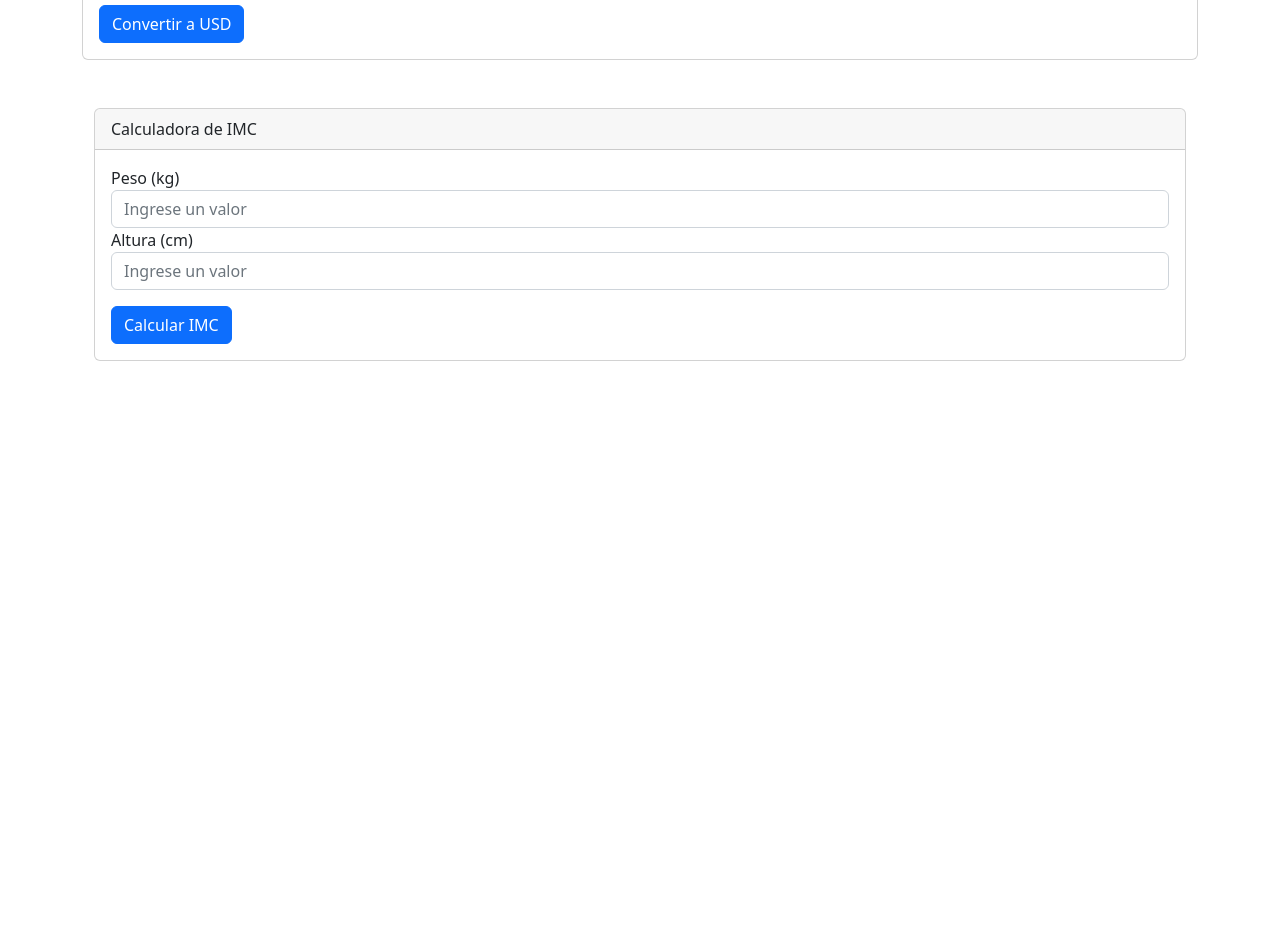
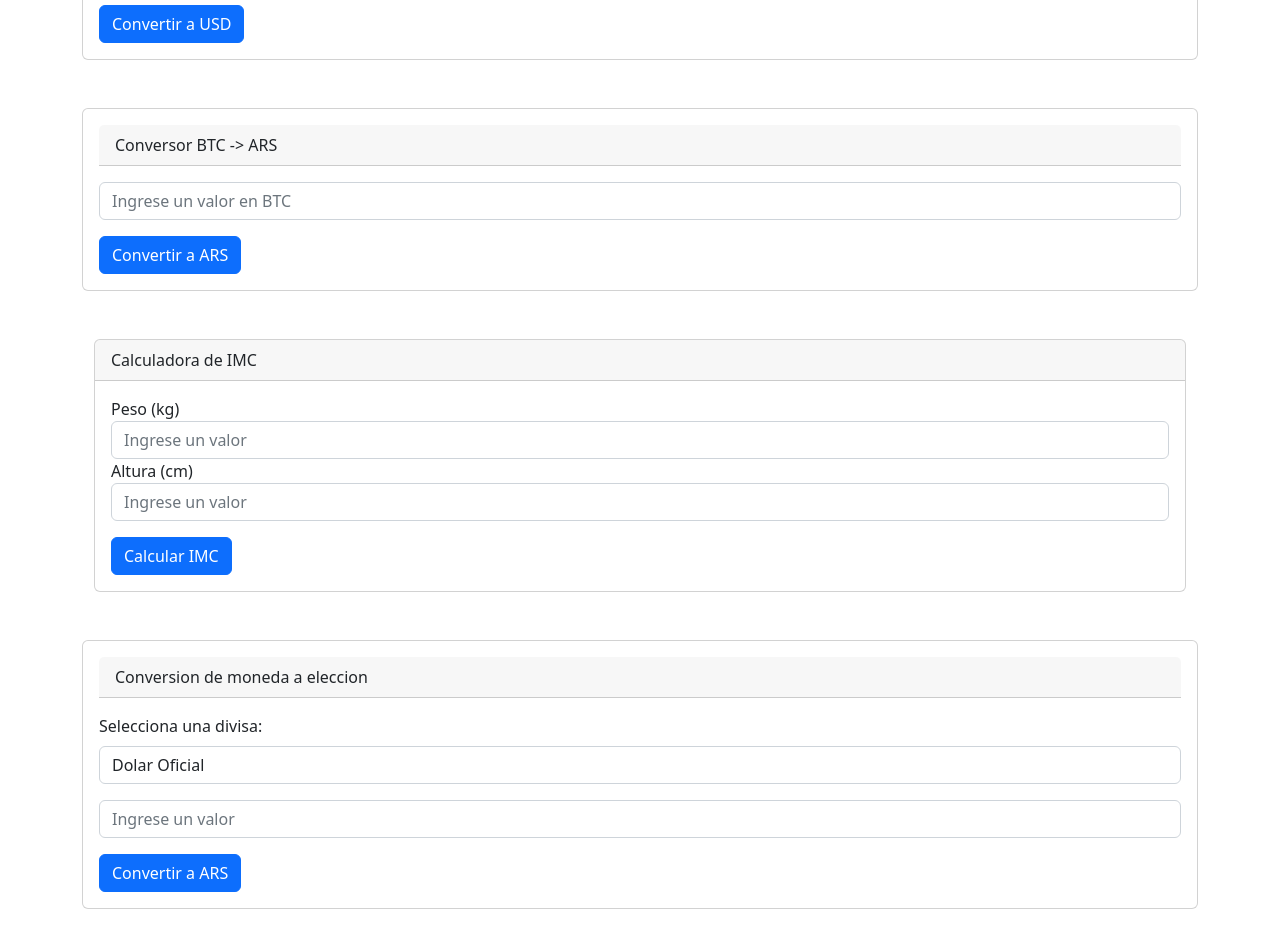
Before and after one commit to emiliano1995/LavaderoP1, an Angular app: page /dolar in a window 1280 px wide. Shown: the part 380-1328 px from the top of the page. Before the commit the page ends 800 px from the top, so only its background shows below. Built offline with nearby package versions, Linux system fonts and the light colour scheme; no server answers.

Commit message:
se agrego un componente a la pagina de tools donde se puede elegir la moneda con un combo box

```diff
--- a/src/app/components/dolar-convert/dolar-convert.component.html
+++ b/src/app/components/dolar-convert/dolar-convert.component.html
@@ -35,6 +35,25 @@
     </div>
 </div>
 
+
+<div class="card mb-5 animated fadeIn fast">
+  <div class="card-body">
+    <div class="card-header mb-3">
+      Conversor BTC -> ARS
+    </div>
+    <form>
+      <div class="form-group">
+        <input type="text" class="form-control mb-3" id="inputValorBtcArs" placeholder="Ingrese un valor en BTC">
+      </div>
+      <button type="button" class="btn btn-primary" (click)="obtenerValorBtcUsd()">Convertir a ARS</button>
+    </form>
+    <div *ngIf="resultadoBtcArs" class="mt-3">
+      <h4>Resultado: {{btc}}</h4>
+      <p>{{ resultadoBtcArs | number: '1.2-2' }} ARS</p>
+    </div>
+  </div>
+</div>
+
 <!-- <div class="container mt-5">
   <h1>Calculadora de IMC</h1>
   <form>
@@ -55,7 +74,7 @@
 </div> -->
 
 
-<div class="container mt-5">
+<div class="container mt-5 mb-5">
   <div class="card">
     <div class="card-header">
       Calculadora de IMC
@@ -79,3 +98,36 @@
     </div>
   </div>
 </div>
+
+
+
+
+<div class="card mb-5 animated fadeIn fast">
+  <div class="card-body">
+    <div class="form-group">
+    <div class="card-header mb-3">
+      Conversion de moneda a eleccion
+    </div>
+    </div>
+    <form>
+      <label class="mb-2" for="selectOptions">Selecciona una divisa:</label>
+      <select class="form-control mb-3" id="selectOptions" >
+        <option value="0">Dolar Oficial</option>
+        <option value="1">Dolar Blue</option>
+        <option value="2">Dolar Soja</option>
+        <option value="3">Dolar CCL</option>
+        <option value="4">Dolar Bolsa</option>
+        <option value="5">Bitcoin</option>
+        <option value="6">Dolar Turista</option>
+      </select>
+      <div class="form-group">
+        <input type="text" class="form-control mb-3" id="inputValor" placeholder="Ingrese un valor">
+      </div>
+      <button type="button" class="btn btn-primary" (click)="obtenerValor(currency)">Convertir a ARS</button>
+    </form>
+    <div *ngIf="resultado" class="mt-3">
+      <h4>Resultado:</h4>
+      <p>{{ resultado | number: '1.2-2' }} ARS</p>
+    </div>
+  </div>
+</div>
--- a/src/app/components/dolar-convert/dolar-convert.component.ts
+++ b/src/app/components/dolar-convert/dolar-convert.component.ts
@@ -16,6 +16,14 @@ export class DolarConvertComponent implements OnInit {
   resultadoArs: number = 0;
   usdCompra:number = 0;
   usdVenta:number = 0;
+  valorBtcArs: number = 0;
+  resultadoBtcArs:number = 0;
+  btc:number = 0;
+  selectedOption: number = 0;
+  currency:number = 0;
+  resultado:number = 0;
+  valor:number = 0;
+
 
   //Calculador IMC
   weight: number = 0;
@@ -49,10 +57,31 @@ export class DolarConvertComponent implements OnInit {
     this.usdCompra = parseFloat(this.divisas[1].casa.compra);
   }
 
+  obtenerValorBtcUsd() {
+    this.valorBtcArs = parseFloat((<HTMLInputElement>document.getElementById('inputValorBtcArs')).value)
+    console.log(typeof this.valorBtcArs);
+    console.log('El valorArs ingresado es: ' + this.valorBtcArs);
+    this.resultadoBtcArs = this.valorBtcArs / parseFloat(this.divisas[5].casa.compra);
+    console.log('La conversión de ARS a USD(Blue Comp) es: ' + this.valorBtcArs);
+    this.btc = parseFloat(this.divisas[5].casa.compra);
+  }
+
   calculateIMC() {
     const heightInMeters = parseInt((<HTMLInputElement>document.getElementById('height')).value) / 100;
     this.imc = parseInt((<HTMLInputElement>document.getElementById('weight')).value) / (heightInMeters * heightInMeters);
     this.imcInterpretation = this.getInterpretation(this.imc);
+  }
+
+
+  obtenerValor(currency:number) {
+    this.currency = parseInt((<HTMLInputElement>document.getElementById('selectOptions')).value)
+    this.valor = parseFloat((<HTMLInputElement>document.getElementById('inputValor')).value)
+    console.log(typeof this.valor);
+    console.log('El valor ingresado es: ' + this.valor);
+    console.log('la moneda elegida es '+this.currency);
+    this.resultado = this.valor * parseFloat(this.divisas[this.currency].casa.compra);
+    console.log('La conversión es: ' + this.valor);
+    this.btc = parseFloat(this.divisas[this.currency].casa.compra);
   }
 
   private getInterpretation(imc: number): string {
```
